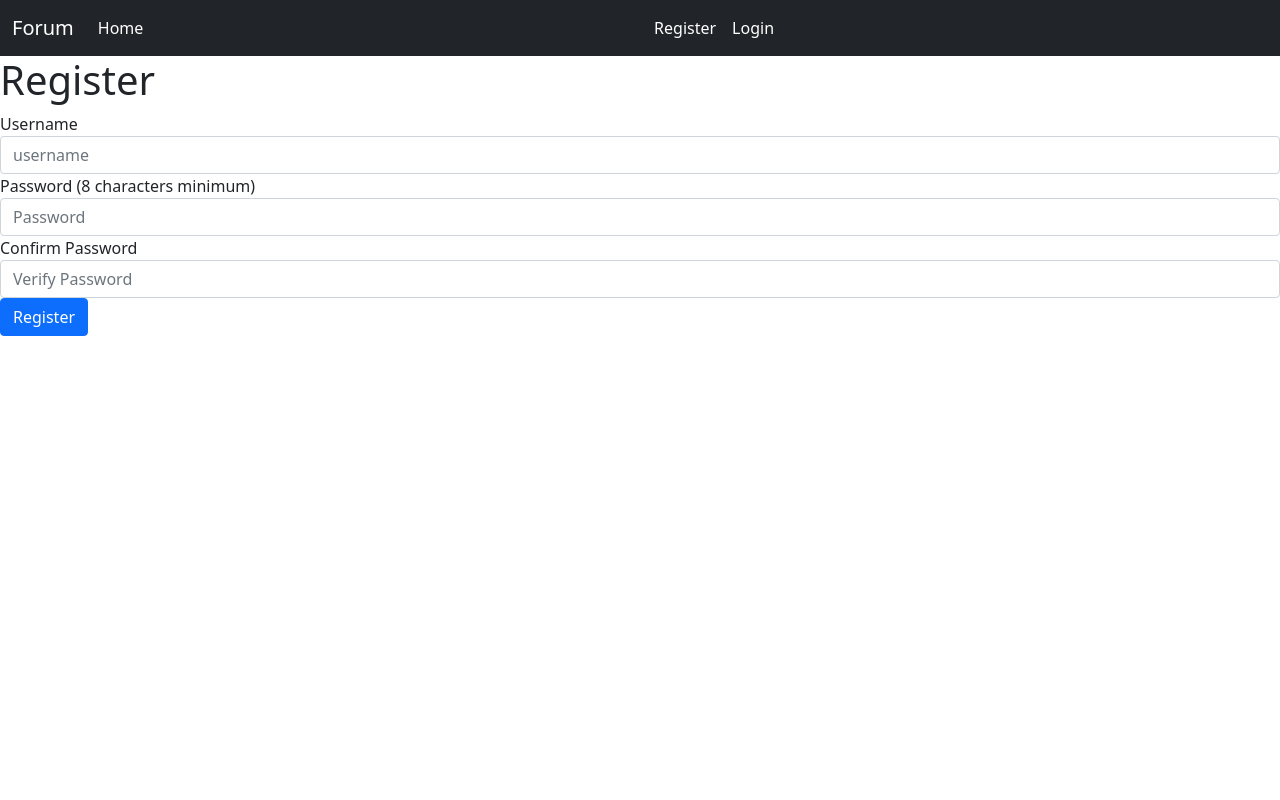
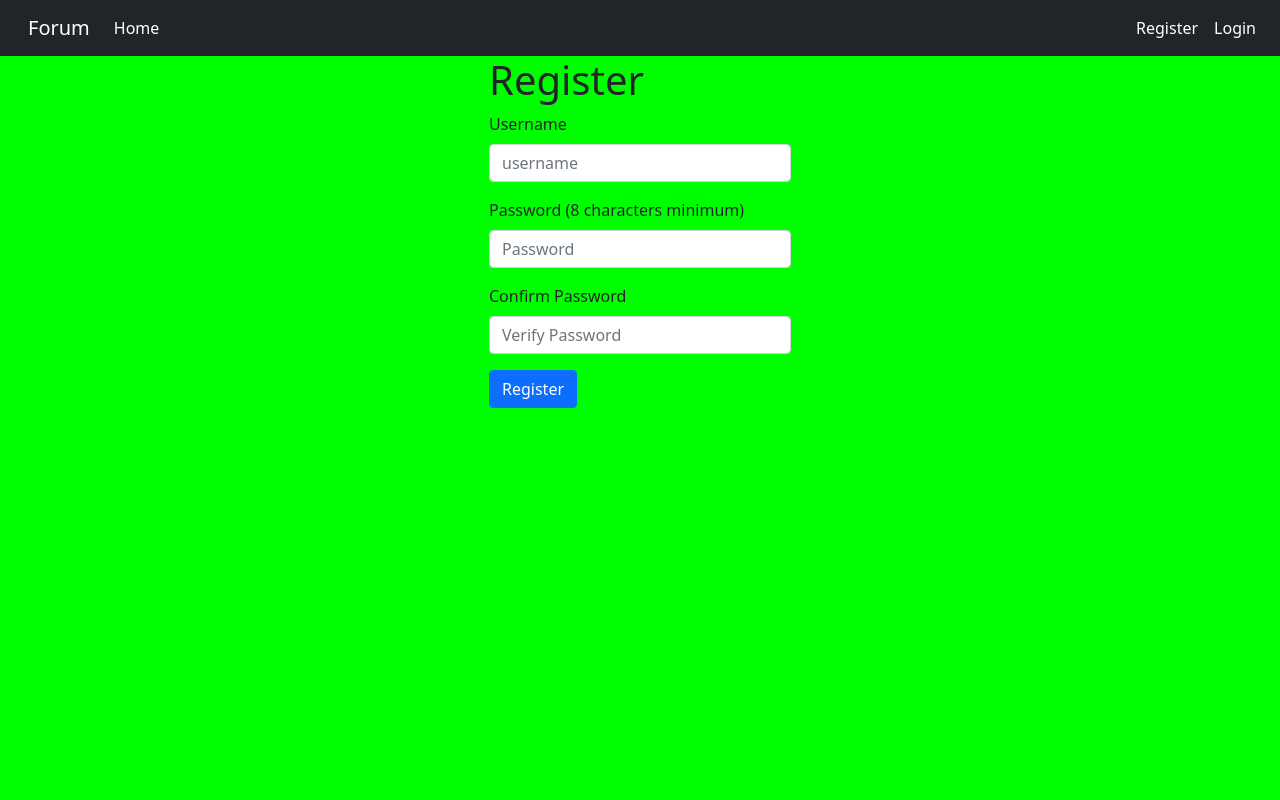
Before and after one commit to SamuilDimitrov/flask_homework, a Flask app: page /register in a window 1280 px wide. Run offline with Flask 2, Linux system fonts and the light colour scheme; some libraries are stand-ins or nearby versions.

Commit message:
Improovments in the CSS

```diff
--- a/templates/base.html
+++ b/templates/base.html
@@ -1,13 +1,19 @@
+<link href="//maxcdn.bootstrapcdn.com/bootstrap/4.1.1/css/bootstrap.min.css" rel="stylesheet" id="bootstrap-css">
+<link href="https://cdn.jsdelivr.net/npm/bootstrap@5.0.0-beta1/dist/css/bootstrap.min.css" rel="stylesheet" integrity="sha384-giJF6kkoqNQ00vy+HMDP7azOuL0xtbfIcaT9wjKHr8RbDVddVHyTfAAsrekwKmP1" crossorigin="anonymous">
+<script src="https://cdn.jsdelivr.net/npm/bootstrap@5.0.0-beta1/dist/js/bootstrap.bundle.min.js" integrity="sha384-ygbV9kiqUc6oa4msXn9868pTtWMgiQaeYH7/t7LECLbyPA2x65Kgf80OJFdroafW" crossorigin="anonymous"></script>
 <!DOCTYPE html>
 <html lang="en">
 
 <head>
     <meta charset="UTF-8">
-    <link href="https://cdn.jsdelivr.net/npm/bootstrap@5.0.0-beta1/dist/css/bootstrap.min.css" rel="stylesheet"
-        integrity="sha384-giJF6kkoqNQ00vy+HMDP7azOuL0xtbfIcaT9wjKHr8RbDVddVHyTfAAsrekwKmP1" crossorigin="anonymous">
-    <meta name="viewport" content="width=device-width, initial-scale=1.0">
-    <meta http-equiv="X-UA-Compatible" content="ie=edge">
+    <meta name="viewport" content="width=device-width, initial-scale=1">
+    <link href="https://cdn.jsdelivr.net/npm/bootstrap@5.0.0-beta1/dist/css/bootstrap.min.css" rel="stylesheet" integrity="sha384-giJF6kkoqNQ00vy+HMDP7azOuL0xtbfIcaT9wjKHr8RbDVddVHyTfAAsrekwKmP1" crossorigin="anonymous">
     <title>{% block title %}{% endblock %}</title>
+    <style>
+        body {
+          background-color: #00ff00;
+        }
+        </style>
 </head>
 
 <body>
--- a/templates/login.html
+++ b/templates/login.html
@@ -5,7 +5,8 @@ Login
 {% endblock %}
 
 {% block body %}
-<dev class="col-md-3">
+<div class="row justify-content-center">
+    <div class="col-md-3">
         <h1>Log In</h1>
         <form method="POST" action="/login">
             <div class="form-group">
@@ -19,5 +20,6 @@ Login
             </div>
             <button type="submit" class="btn btn-primary">Login</button>
         </form>
-</dev>
+    </div>
+</div>
 {% endblock %}
--- a/templates/register.html
+++ b/templates/register.html
@@ -5,7 +5,8 @@ Register
 {% endblock %}
 
 {% block body %}
-<dev class="col-md-3">
+<div class="row justify-content-center">
+    <div class="col-md-3">
         <h1>Register</h1>
         <form method="POST" action="/register">
             <div class="form-group">
@@ -14,15 +15,14 @@ Register
             </div>
             <div class="form-group">
                 <label for="exampleInputPassword1">Password (8 characters minimum)</label>
-            <input type="password" name="password" class="form-control" id="exampleInputPassword1"
-                placeholder="Password" minlength="8" required>
+                <input type="password" name="password" class="form-control" id="exampleInputPassword1" placeholder="Password" maxlength="100"  required>
             </div>
             <div class="form-group">
                 <label for="exampleInputPassword1">Confirm Password</label>
-            <input type="password" name="verify_password" class="form-control" id="exampleInputPassword1"
-                placeholder="Verify Password" minlength="8" required>
+                <input type="password" name="verify_password" class="form-control" id="exampleInputPassword1" placeholder="Verify Password" minlength="8" required>
             </div>
             <button type="submit" class="btn btn-primary">Register</button>
         </form>
-</dev>
+    </div>
+</div>
 {% endblock %}
```
Also changed, not shown: database.py (added, +13 -0 lines). Lines whose indentation alone changed are shown as unchanged.
